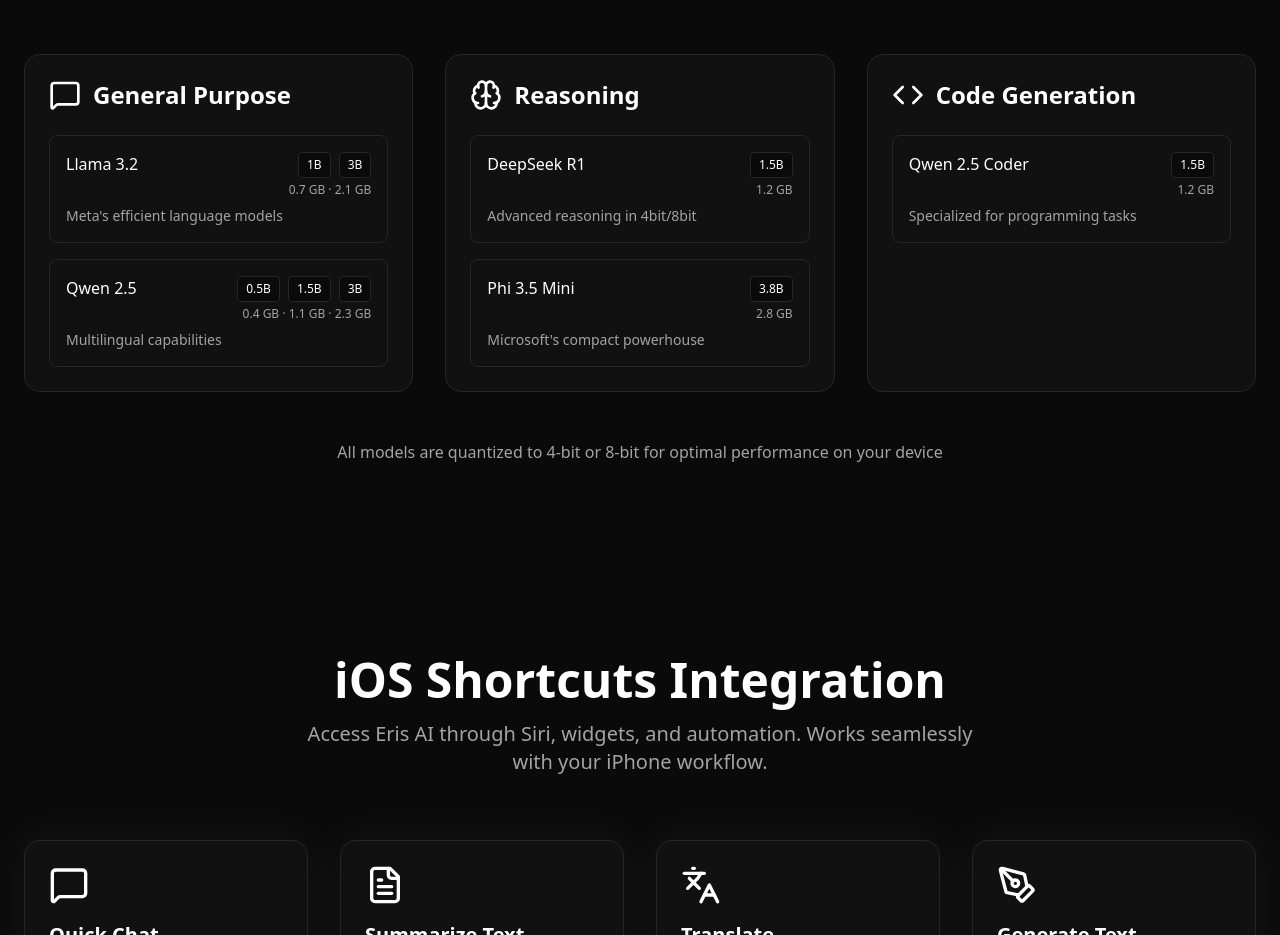
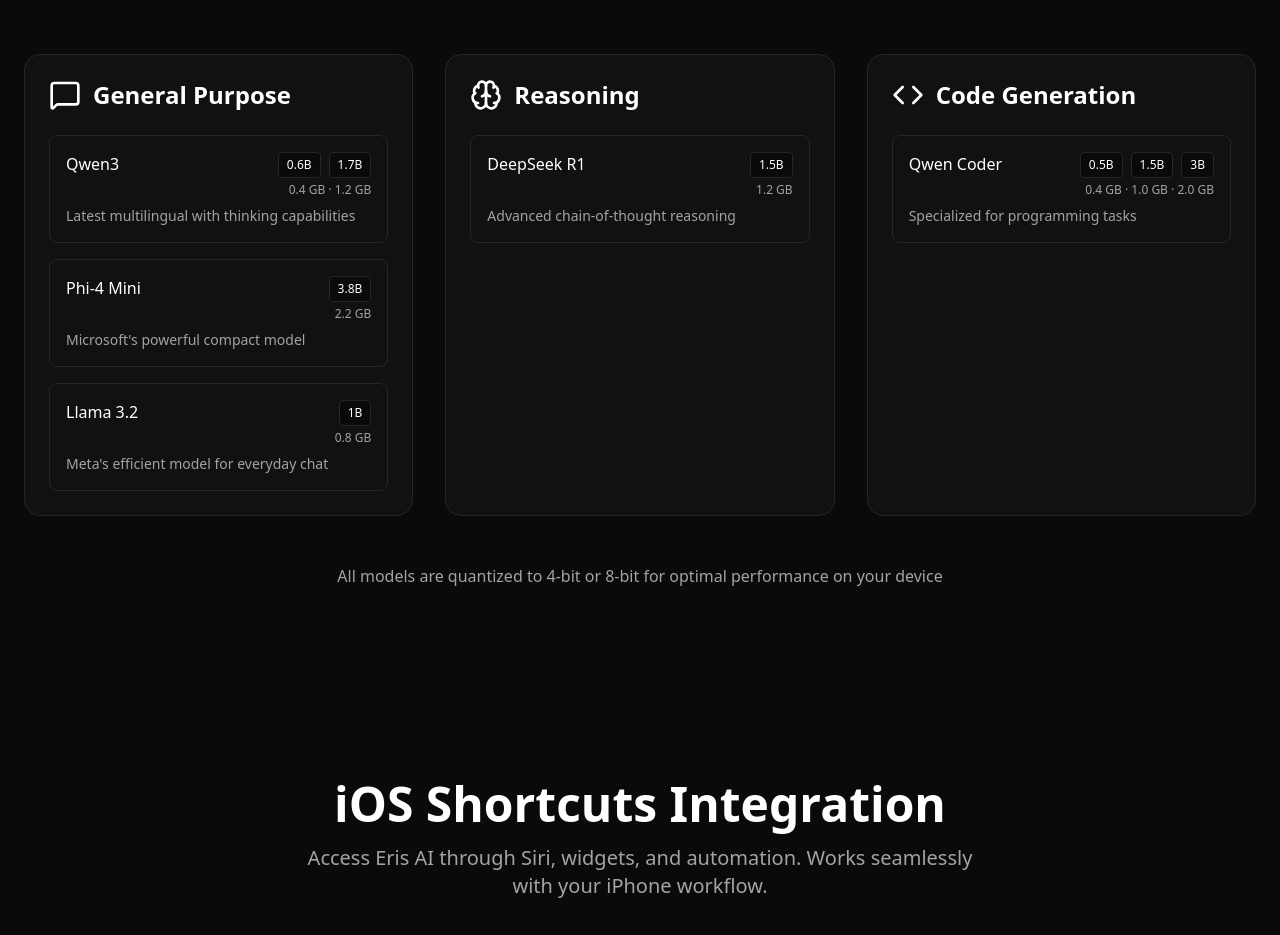
Before and after one commit to Natxo09/erislanding, a Next.js app: page / in a window 1280 px wide. Shown: the part 2180-3115 px from the top of the page. Built offline with nearby package versions, Linux system fonts and the light colour scheme; no server answers.

Commit message:
feat: update for v1.6.2 release
- Add 2025 AI models (Qwen3, Phi-4 Mini, Qwen Coder variants)
- Mark Shortcuts & Siri integration as completed in roadmap
- Add changelog entries for v1.6.1 and v1.6.2

```diff
--- a/src/app/changelog/page.tsx
+++ b/src/app/changelog/page.tsx
@@ -34,6 +34,44 @@
 }
 
 const changelogData: ChangelogEntry[] = [
+  {
+    version: "1.6.2",
+    date: "2025-11-26",
+    status: "released",
+    categories: {
+      added: [
+        "Qwen3 0.6B - Ultra-lightweight multilingual model with thinking capabilities",
+        "Qwen3 1.7B - Balanced multilingual model with advanced reasoning",
+        "Phi-4 Mini - Microsoft's powerful compact model with GPT-4 class performance",
+        "Qwen Coder 0.5B - Ultra-lightweight code assistant",
+        "Qwen Coder 3B - Advanced code assistant with strong capabilities"
+      ],
+      changed: [
+        "Updated AI models registry with 2025 MLX-compatible models",
+        "Set Qwen3 0.6B as the new default model",
+        "Reorganized models with Legacy tag for older versions",
+        "Improved model sorting: non-legacy models shown first"
+      ],
+      removed: [
+        "Llama 3.2 3B (kept 1B version)",
+        "Qwen 2.5 3B (replaced by Qwen3 series)",
+        "Phi 3.5 Mini (replaced by Phi-4 Mini)"
+      ]
+    }
+  },
+  {
+    version: "1.6.1",
+    date: "2025-11-20",
+    status: "released",
+    categories: {
+      added: [
+        "iOS 26 beta warning dialog to alert users about potential compatibility issues"
+      ],
+      changed: [
+        "Updated build version number"
+      ]
+    }
+  },
   {
     version: "1.6.0",
     date: "2025-07-23",
--- a/src/app/roadmap/page.tsx
+++ b/src/app/roadmap/page.tsx
@@ -32,9 +32,9 @@
     icon: Sparkles,
     items: [
       {
-        title: "Shortcuts integration",
-        description: "Integration with Apple Shortcuts for automation and quick actions",
-        status: "in-progress"
+        title: "Shortcuts & Siri integration",
+        description: "Full integration with Apple Shortcuts (Quick Chat, Summarize, Translate, Generate) and Siri voice activation",
+        status: "completed"
       },
       {
         title: "Native macOS app",
--- a/src/components/Models.tsx
+++ b/src/components/Models.tsx
@@ -9,24 +9,33 @@
     icon: MessageSquare,
     models: [
       {
-        name: "Llama 3.2",
-        sizes: ["1B", "3B"],
-        description: "Meta's efficient language models",
-        downloadSizes: { "1B": "0.7 GB", "3B": "2.1 GB" },
+        name: "Qwen3",
+        sizes: ["0.6B", "1.7B"],
+        description: "Latest multilingual with thinking capabilities",
+        downloadSizes: { "0.6B": "0.4 GB", "1.7B": "1.2 GB" },
         hfLinks: {
-          "1B": "https://huggingface.co/mlx-community/Llama-3.2-1B-Instruct-4bit",
-          "3B": "https://huggingface.co/mlx-community/Llama-3.2-3B-Instruct-4bit"
-        }
+          "0.6B": "https://huggingface.co/mlx-community/Qwen3-0.6B-4bit",
+          "1.7B": "https://huggingface.co/mlx-community/Qwen3-1.7B-4bit"
+        },
+        isNew: true
       },
       {
-        name: "Qwen 2.5",
-        sizes: ["0.5B", "1.5B", "3B"],
-        description: "Multilingual capabilities",
-        downloadSizes: { "0.5B": "0.4 GB", "1.5B": "1.1 GB", "3B": "2.3 GB" },
+        name: "Phi-4 Mini",
+        sizes: ["3.8B"],
+        description: "Microsoft's powerful compact model",
+        downloadSizes: { "3.8B": "2.2 GB" },
         hfLinks: {
-          "0.5B": "https://huggingface.co/mlx-community/Qwen2.5-0.5B-Instruct-4bit",
-          "1.5B": "https://huggingface.co/mlx-community/Qwen2.5-1.5B-Instruct-4bit",
-          "3B": "https://huggingface.co/mlx-community/Qwen2.5-3B-Instruct-4bit"
+          "3.8B": "https://huggingface.co/mlx-community/Phi-4-mini-instruct-4bit"
+        },
+        isNew: true
+      },
+      {
+        name: "Llama 3.2",
+        sizes: ["1B"],
+        description: "Meta's efficient model for everyday chat",
+        downloadSizes: { "1B": "0.8 GB" },
+        hfLinks: {
+          "1B": "https://huggingface.co/mlx-community/Llama-3.2-1B-Instruct-4bit"
         }
       }
     ]
@@ -38,19 +47,10 @@
       {
         name: "DeepSeek R1",
         sizes: ["1.5B"],
-        description: "Advanced reasoning in 4bit/8bit",
+        description: "Advanced chain-of-thought reasoning",
         downloadSizes: { "1.5B": "1.2 GB" },
         hfLinks: {
           "1.5B": "https://huggingface.co/mlx-community/DeepSeek-R1-Distill-Qwen-1.5B-4bit"
-        }
-      },
-      {
-        name: "Phi 3.5 Mini",
-        sizes: ["3.8B"],
-        description: "Microsoft's compact powerhouse",
-        downloadSizes: { "3.8B": "2.8 GB" },
-        hfLinks: {
-          "3.8B": "https://huggingface.co/mlx-community/Phi-3.5-mini-instruct-4bit"
         }
       }
     ]
@@ -60,12 +60,14 @@
     icon: Code,
     models: [
       {
-        name: "Qwen 2.5 Coder",
-        sizes: ["1.5B"],
+        name: "Qwen Coder",
+        sizes: ["0.5B", "1.5B", "3B"],
         description: "Specialized for programming tasks",
-        downloadSizes: { "1.5B": "1.2 GB" },
+        downloadSizes: { "0.5B": "0.4 GB", "1.5B": "1.0 GB", "3B": "2.0 GB" },
         hfLinks: {
-          "1.5B": "https://huggingface.co/mlx-community/Qwen2.5-Coder-1.5B-Instruct-4bit"
+          "0.5B": "https://huggingface.co/mlx-community/Qwen2.5-Coder-0.5B-Instruct-4bit",
+          "1.5B": "https://huggingface.co/mlx-community/Qwen2.5-Coder-1.5B-Instruct-4bit",
+          "3B": "https://huggingface.co/mlx-community/Qwen2.5-Coder-3B-Instruct-4bit"
         }
       }
     ]
```
